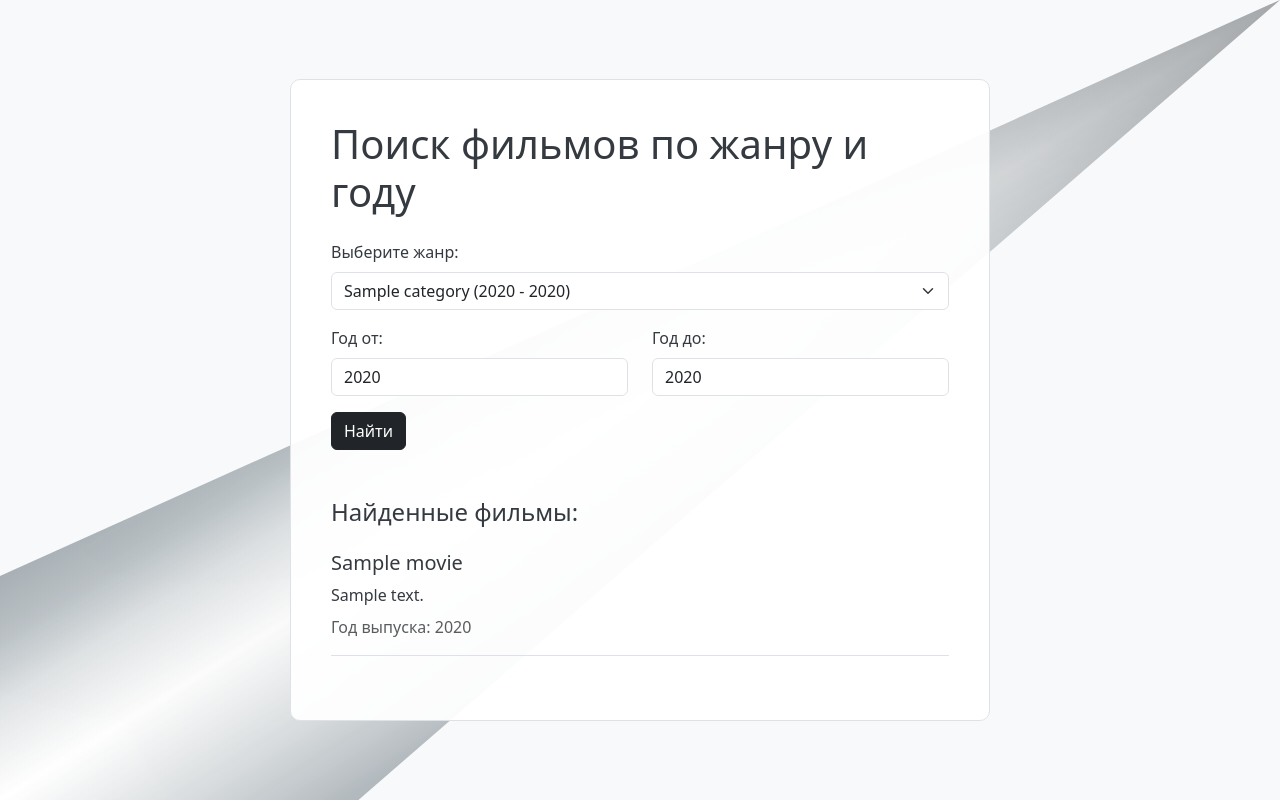
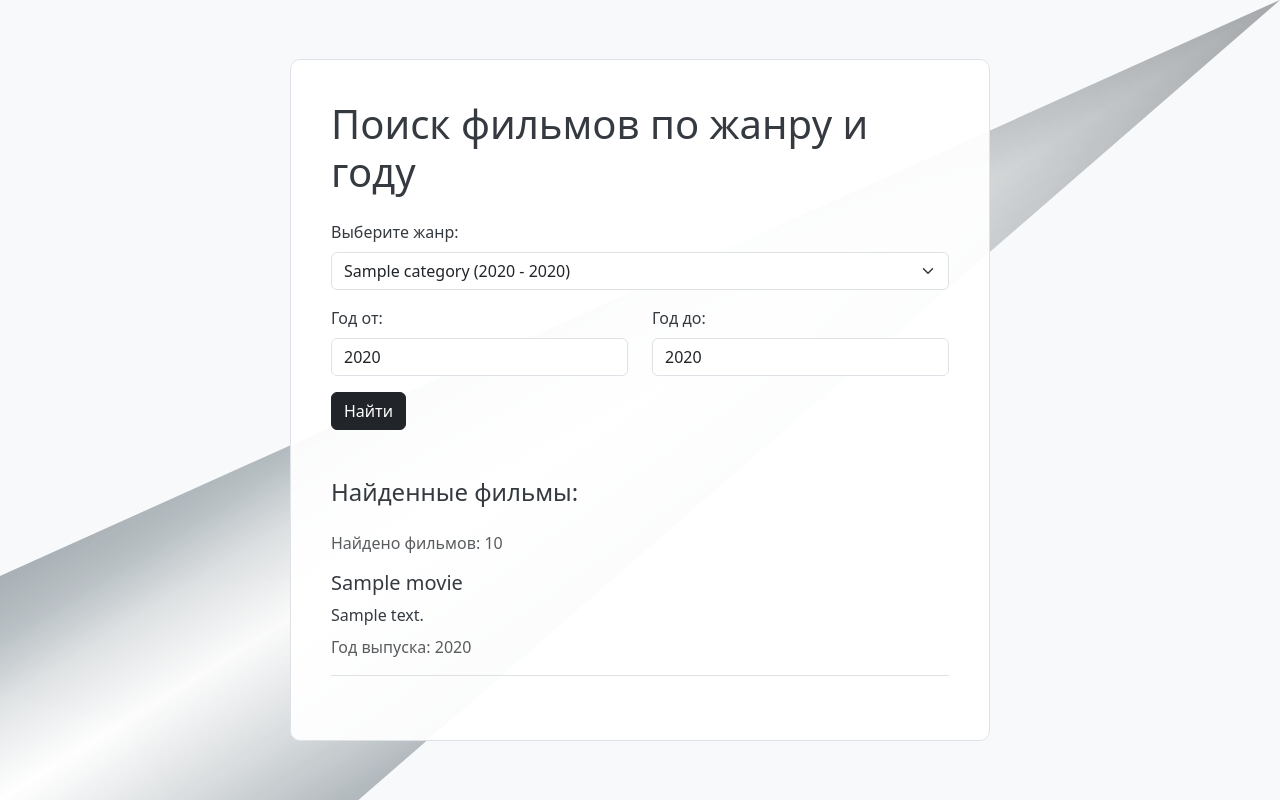
Before and after one commit to khizha/movie_search_project_web, a Flask app: template templates/genre.html in a window 1280 px wide. Run offline with Flask 3, Linux system fonts and the light colour scheme; the template is opened without the code that fills it: most values are stand-ins (such as "Sample title", 1, 10 or a date in 2020).

Commit message:
Improved search results and form state
Now the forms show result counts and preserve search parameters for empty search results.

```diff
--- a/app.py
+++ b/app.py
@@ -97,6 +97,8 @@ def search():
         "search.html",
         keyword=keyword,
         movies=movies,
+        total=total,
+        per_page=per_page,
         page=page,
         has_previous=has_previous,
         has_next=has_next
@@ -213,6 +215,8 @@ def genre():
         "genre.html",
         categories=categories,
         movies=movies,
+        total=total,
+        per_page=per_page,
         category_id=category_id,
         year_from=year_from,
         year_to=year_to,
--- a/mysql_connector.py
+++ b/mysql_connector.py
@@ -120,7 +120,7 @@ def get_films_by_keyword(keyword, limit, offset):
     название которых содержит указанное ключевое слово.
 
     :param keyword: Ключевое слово для поиска.
-    :return: Список найденных фильмов.
+    :param limit: Количество фильмов на странице.
     :param offset: Количество фильмов, которые нужно пропустить.
     :return: Список фильмов для текущей страницы.
     """
@@ -162,7 +162,8 @@ def get_films_by_category_id_and_year(
     :param year_from: Начальный год.
     :param year_to: Конечный год.
     :param limit: Максимальное количество фильмов в результате.
-    :param offset: Количество фильмов, которые нужно пропустить от начала списка найденных.
+    :param offset: Количество фильмов, которые нужно пропустить
+    от начала списка найденных.
     :return: Список найденных фильмов.
     """
     return execute_query(
--- a/templates/genre.html
+++ b/templates/genre.html
@@ -104,6 +104,18 @@
                 Найденные фильмы:
             </h2>
 
+            {% if has_previous or has_next %}
+                <p class="text-muted">
+                    Показано фильмов:
+                    {{ (page - 1) * per_page + 1 }}–{{ (page - 1) * per_page + movies|length }}
+                    из {{ total }}
+                </p>
+            {% else %}
+                <p class="text-muted">
+                    Найдено фильмов: {{ total }}
+                </p>
+            {% endif %}
+
             {% for movie in movies %}
                 <div
                     class="mb-4 pb-3"
@@ -155,6 +167,11 @@
                 </div>
             {% endif %}
         {% endif %}
+        {% if not movies and category_id %}
+            <div class="alert alert-secondary mt-4">
+                По вашему запросу ничего не найдено
+            </div>
+        {% endif %}
     </div>
 </div>
 
@@ -176,12 +193,19 @@
             selectedOption.dataset.firstYear;
         const lastYear =
             selectedOption.dataset.lastYear;
+
         yearFrom.min = firstYear;
         yearFrom.max = lastYear;
         yearTo.min = firstYear;
         yearTo.max = lastYear;
-        yearFrom.value = firstYear;
-        yearTo.value = lastYear;
+
+        if (!yearFrom.value) {
+            yearFrom.value = firstYear;
+        }
+
+        if (!yearTo.value) {
+            yearTo.value = lastYear;
+        }
     }
     categorySelect.addEventListener(
         "change",
```
Also changed, not shown: templates/search.html (+15 -0 lines).
